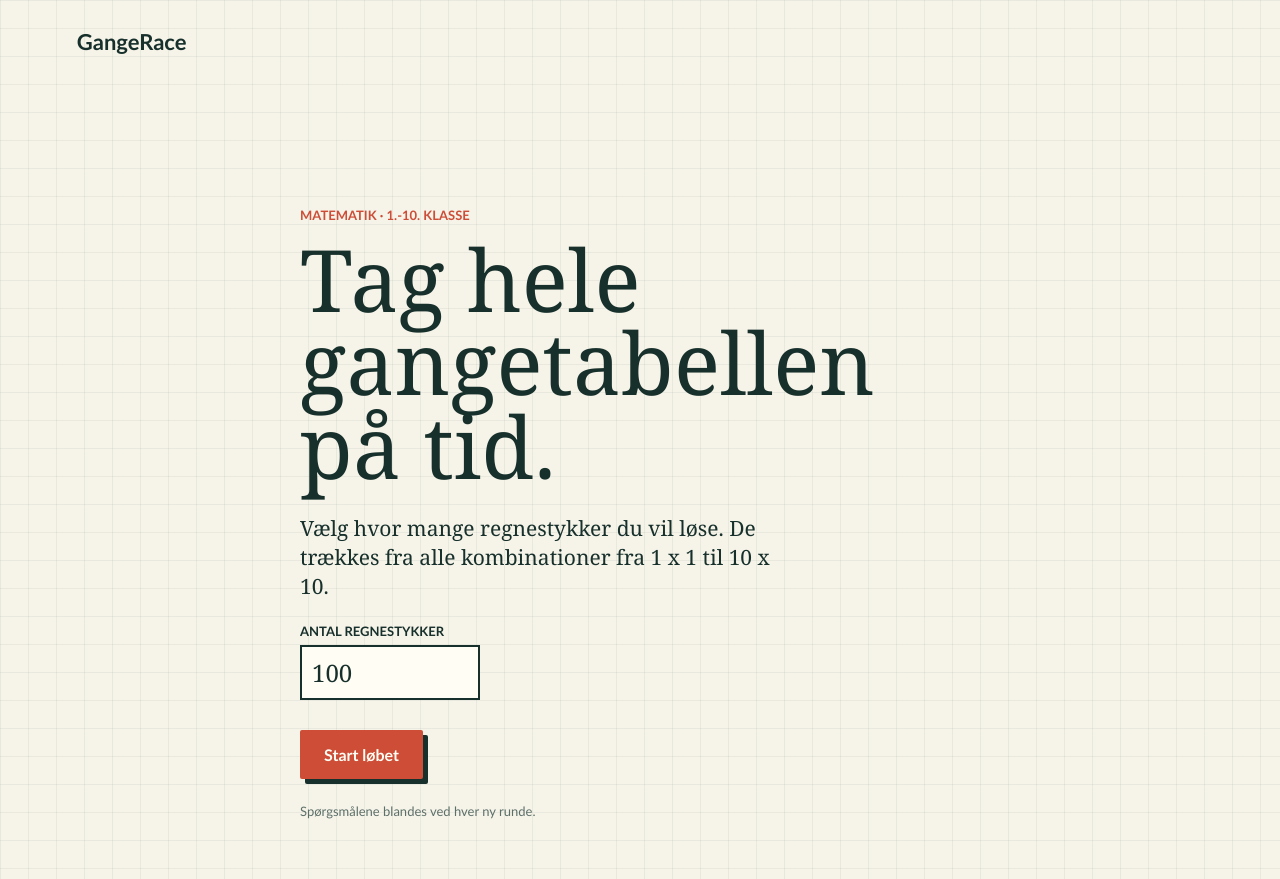
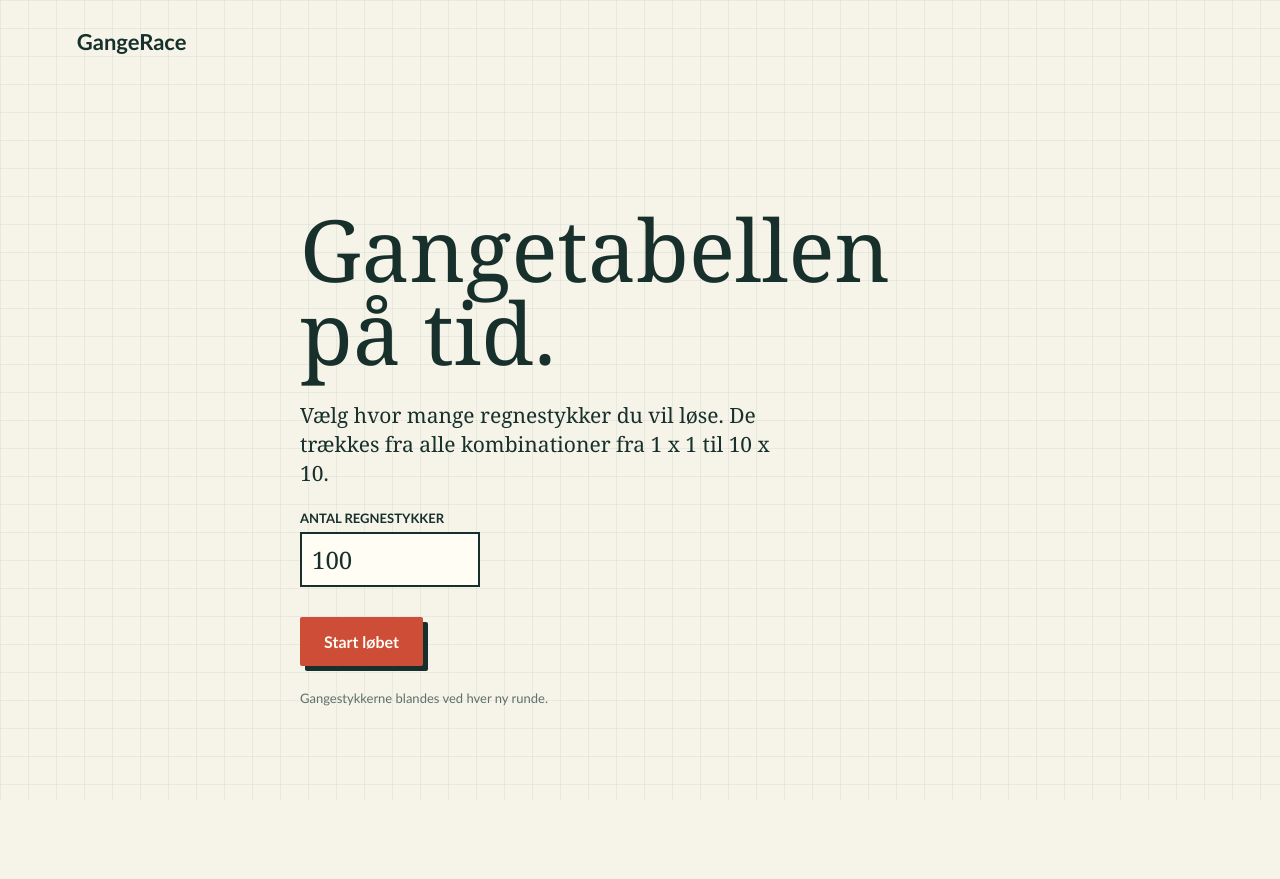
Before and after one commit to jakobdo/GangeRace, a Vue app: page / in a window 1280 px wide. After the commit the page ends 800 px from the top, so only its background shows below. Built offline with nearby package versions, Linux system fonts and the light colour scheme.

Commit message:
Small change in text

```diff
--- a/src/views/HomeView.vue
+++ b/src/views/HomeView.vue
@@ -15,8 +15,7 @@ function startRace() {
 
 <template>
     <section class="welcome" aria-labelledby="race-title">
-        <p class="eyebrow">Matematik · 1.-10. klasse</p>
-        <h1 id="race-title">Tag hele gangetabellen på tid.</h1>
+        <h1 id="race-title">Gangetabellen på tid.</h1>
         <p class="intro">Vælg hvor mange regnestykker du vil løse. De trækkes fra alle kombinationer fra 1 x 1 til 10 x
             10.</p>
         <label class="question-count" for="question-count">
@@ -25,6 +24,6 @@ function startRace() {
                 required />
         </label>
         <button class="primary-button" type="button" @click="startRace">Start løbet</button>
-        <p class="quiet-note">Spørgsmålene blandes ved hver ny runde.</p>
+        <p class="quiet-note">Gangestykkerne blandes ved hver ny runde.</p>
     </section>
 </template>
```
